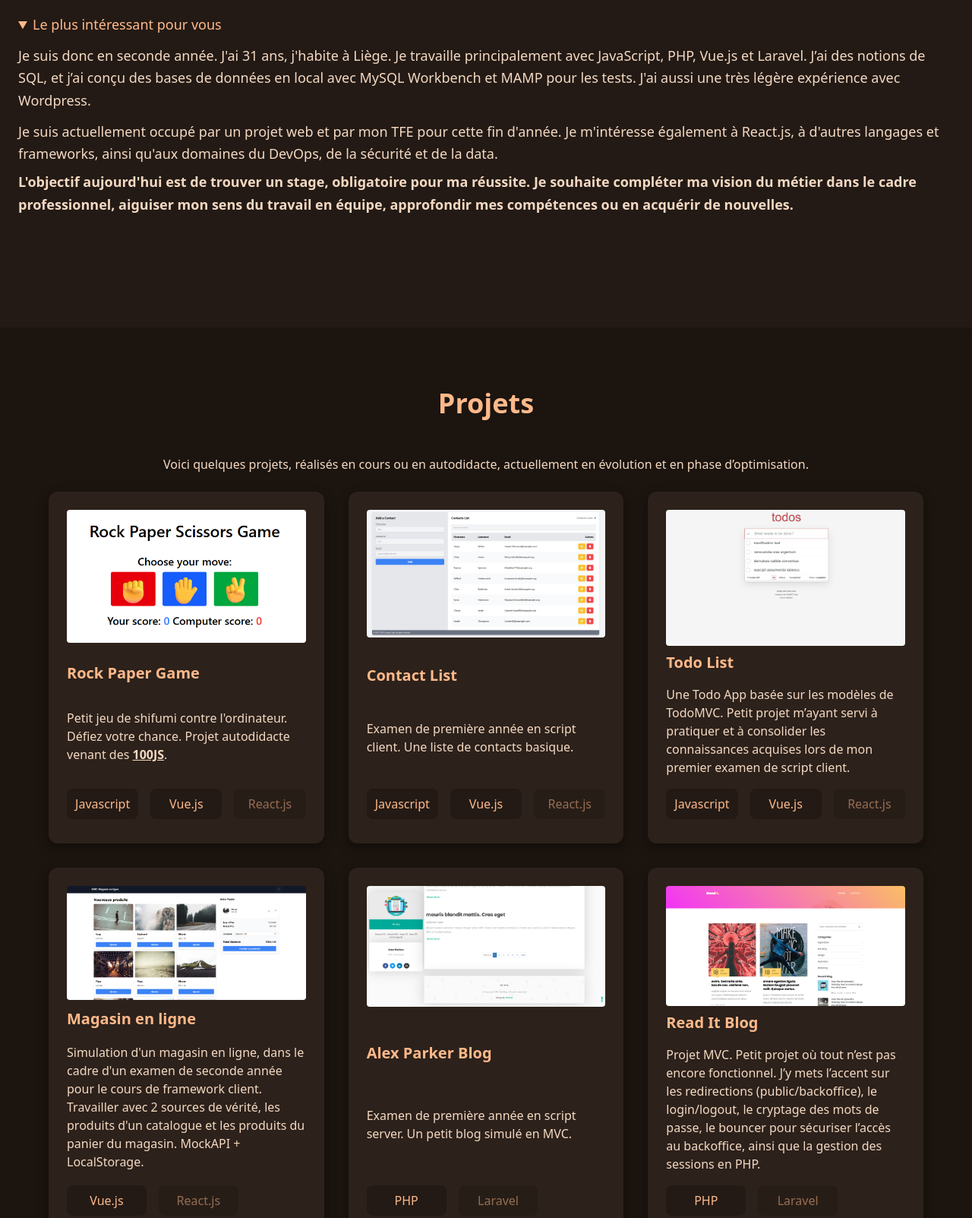
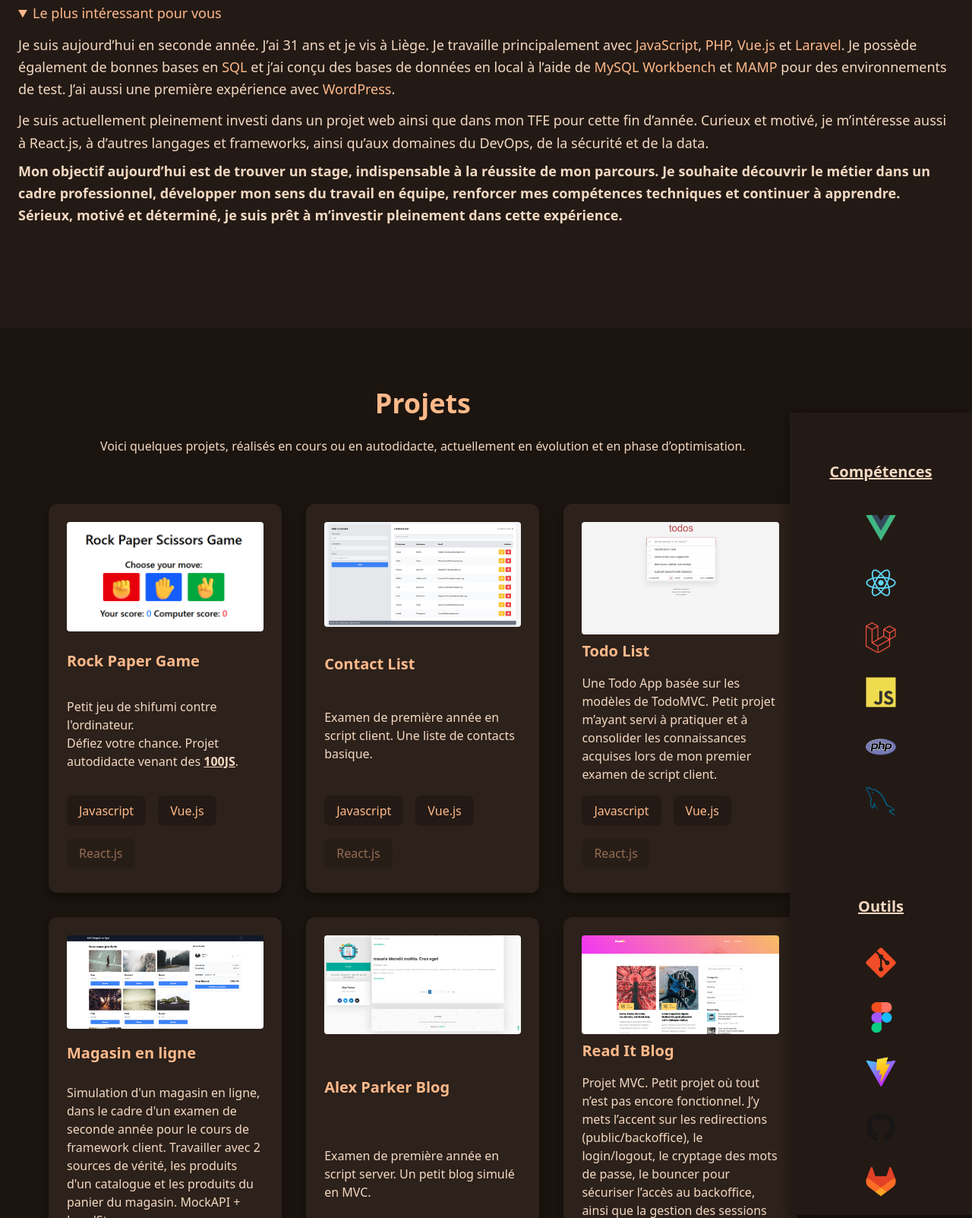
Before and after one commit to FeryLuc/Portfolio, a plain HTML site: page index.html in a window 1280 px wide. Shown: the part 1233-2836 px from the top of the page at 76% size. Drawn offline with nearby package versions, Linux system fonts and the light colour scheme.

Commit message:
Feature aside  + contenu  A propos

```diff
--- a/index.html
+++ b/index.html
@@ -85,17 +85,21 @@
           <details class="muted text-lg leading-relaxed mb-6 cursor-pointer">
             <summary class="accent">Mon point de départ</summary>
             <p class="my-3">
-              En 2021, j’ai commencé une reconversion dans le domaine du
-              développement. Une première année difficile dans les applications
-              mobiles à
+              En 2021, j’ai entamé une reconversion dans le domaine du
+              développement avec curiosité et ambition. Cette première année,
+              orientée vers les applications mobiles à
               <a
                 href="https://technifutur.be/"
                 target="_blank"
                 rel="noopener noreferrer"
                 class="underline font-medium"
                 >Technifutur</a
-              >. S’en est suivie, avec beaucoup de doutes, une année de
-              quasi-abandon avec une formation JavaScript sur
+              >, a été exigeante, mais elle m’a surtout permis de découvrir la
+              réalité du métier et de poser des bases solides.
+            </p>
+            <p>
+              La période qui a suivi a été plus introspective. Entre formations
+              JavaScript sur
               <a
                 href="https://www.udemy.com/course/javascript-the-complete-guide-2020-beginner-advanced/?couponCode=CP251118G3V2"
                 target="_blank"
@@ -103,38 +107,40 @@
                 class="underline font-medium"
                 >Udemy</a
               >
-
-              et quelques suivis sur
+              et apprentissages sur
               <a
                 href="https://www.sololearn.com/fr/profile/27474918"
                 target="_blank"
                 rel="noopener noreferrer"
                 class="underline font-medium"
                 >Sololearn</a
-              >.
+              >, j’ai continué à avancer, à mon rythme, en consolidant mes
+              connaissances et en nourrissant ma passion, malgré les doutes.
+              Cette phase m’a appris la persévérance et l’autonomie.
             </p>
           </details>
           <details class="muted text-lg leading-relaxed mb-6 cursor-pointer">
             <summary class="accent">Changement de branche</summary>
             <p class="my-3">
-              En 2023, j’ai décidé de ne pas abandonner. J’ai suivi une
-              initiation au web chez
+              En 2023, j’ai fait un choix déterminant : continuer, avec
+              conviction. J’ai suivi une initiation au web chez
               <a
                 href="https://siriusschool.be/#welcome"
                 target="_blank"
                 rel="noopener noreferrer"
                 class="underline font-medium"
                 >Sirius School</a
-              >
-              . C’était agréable, mais en termes de compétences, j’y ai perdu
-              mon temps. Je ne le savais pas encore, mais j’étais déjà trop «
-              qualifié » pour une initiation.
+              >. Cette formation m’a apporté de la clarté et surtout une
+              confirmation importante : j’avais déjà acquis un socle solide de
+              compétences. Ce moment a été révélateur : je n’étais pas en
+              retard, j’étais prêt pour aller plus loin.
             </p>
           </details>
           <details class="muted text-lg leading-relaxed mb-6 cursor-pointer">
             <summary class="accent">Décision finale</summary>
             <p class="my-3">
-              En 2024, j’opte pour passer un BES à
+              En 2024, je prends une décision claire et engagée : intégrer le
+              BES à
               <a
                 href="https://www.enseignement-pour-adultes.be/formation/bes-webdeveloper/"
                 target="_blank"
@@ -142,9 +148,12 @@
                 class="underline font-medium"
                 >l’EAFC</a
               >
-              de Fléron. C’est un diplôme de niveau bachelier en deux ans. Deux
-              ans, car on élimine tous les cours génériques pour se concentrer
-              sur les matières propres au développement.
+              de Fléron. Il s’agit d’un diplôme de niveau bachelier en deux ans,
+              pensé pour l’efficacité et la spécialisation. En supprimant les
+              cours génériques, la formation permet de se concentrer pleinement
+              sur le développement et d’approfondir les compétences techniques
+              essentielles. Ce cadre correspond parfaitement à mon profil et à
+              mes objectifs.
             </p>
           </details>
           <details
@@ -153,44 +162,152 @@
           >
             <summary class="accent">Le plus intéressant pour vous</summary>
             <p class="my-3">
-              Je suis donc en seconde année. J'ai 31 ans, j'habite à Liège. Je
-              travaille principalement avec JavaScript, PHP, Vue.js et Laravel.
-              J’ai des notions de SQL, et j’ai conçu des bases de données en
-              local avec MySQL Workbench et MAMP pour les tests. J'ai aussi une
-              très légère expérience avec Wordpress.
+              Je suis aujourd’hui en seconde année. J’ai 31 ans et je vis à
+              Liège. Je travaille principalement avec
+              <span class="accent">JavaScript</span>,
+              <span class="accent">PHP</span>,
+              <span class="accent">Vue.js</span> et
+              <span class="accent">Laravel</span>. Je possède également de
+              bonnes bases en <span class="accent">SQL</span> et j’ai conçu des
+              bases de données en local à l’aide de
+              <span class="accent">MySQL Workbench</span> et
+              <span class="accent">MAMP</span> pour des environnements de test.
+              J’ai aussi une première expérience avec
+              <span class="accent">WordPress</span>.
             </p>
             <p>
-              Je suis actuellement occupé par un projet web et par mon TFE pour
-              cette fin d'année. Je m'intéresse également à React.js, à d'autres
-              langages et frameworks, ainsi qu'aux domaines du DevOps, de la
-              sécurité et de la data.
+              Je suis actuellement pleinement investi dans un projet web ainsi
+              que dans mon TFE pour cette fin d’année. Curieux et motivé, je
+              m’intéresse aussi à React.js, à d’autres langages et frameworks,
+              ainsi qu’aux domaines du DevOps, de la sécurité et de la data.
             </p>
             <p class="my-2 font-semibold">
-              L'objectif aujourd'hui est de trouver un stage, obligatoire pour
-              ma réussite. Je souhaite compléter ma vision du métier dans le
-              cadre professionnel, aiguiser mon sens du travail en équipe,
-              approfondir mes compétences ou en acquérir de nouvelles.
+              Mon objectif aujourd’hui est de trouver un stage, indispensable à
+              la réussite de mon parcours. Je souhaite découvrir le métier dans
+              un cadre professionnel, développer mon sens du travail en équipe,
+              renforcer mes compétences techniques et continuer à apprendre.
+              Sérieux, motivé et déterminé, je suis prêt à m’investir pleinement
+              dans cette expérience.
             </p>
           </details>
         </div>
       </section>
 
       <!-- Projects Section -->
-      <section
-        id="projects"
-        class="relative z-0 min-h-screen px-6 py-20 fade-section"
-      >
-        <h3 class="text-3xl font-bold text-center mb-12 accent md:text-4xl">
+      <section id="projects" class="relative z-0 min-h-screen px-6 py-20">
+        <div class="w-4/5 mx-auto lg:mx-10">
+          <div class="fade-section text-center">
+            <h3 class="inline-block text-3xl font-bold mb-6 accent md:text-4xl">
               Projets
             </h3>
-        <p class="text-center mb-6 muted">
+            <p class="mb-16 muted">
               Voici quelques projets, réalisés en cours ou en autodidacte,
               actuellement en évolution et en phase d’optimisation.
             </p>
+          </div>
           <div
             id="projectsContainer"
             class="max-w-6xl mx-auto grid grid-cols-1 gap-8 sm:grid-cols-2 lg:grid-cols-3"
           ></div>
+        </div>
+        <aside
+          class="fade-section relative w-full mt-8 surface px-6 py-6 flex justify-center lg:flex-col lg:absolute lg:top-20 lg:right-0 lg:w-40 xl:w-60 myShadowCard"
+        >
+          <div
+            class="w-full flex flex-col flex-wrap justify-around lg:justify-center"
+          >
+            <div class="flex flex-col">
+              <h3
+                class="text-xl mb-8 lg:mb-10 lg:mt-10 text-center font-bold muted underline"
+              >
+                Compétences
+              </h3>
+              <div
+                class="flex flex-wrap gap-8 mb-6 justify-center lg:flex-col lg:mx-auto"
+              >
+                <img
+                  src="assets/Vue.js.png"
+                  alt="Logo VueJs"
+                  title="VueJs"
+                  class="w-10 h-10"
+                />
+                <img
+                  src="assets/React.png"
+                  alt="Logo React"
+                  title="React"
+                  class="w-10 h-10"
+                />
+                <img
+                  src="assets/Laravel.png"
+                  alt="Logo Laravel"
+                  title="Laravel"
+                  class="w-10 h-10"
+                />
+                <img
+                  src="assets/JavaScript.png"
+                  alt="Logo Javascript"
+                  title="JavaScript"
+                  class="w-10 h-10"
+                />
+                <img
+                  src="assets/PHP.png"
+                  alt="Logo PHP"
+                  title="PHP"
+                  class="w-10 h-10"
+                />
+                <img
+                  src="assets/MySQL.png"
+                  alt="Logo MySQL"
+                  title="MySQL"
+                  class="w-10 h-10"
+                />
+              </div>
+            </div>
+            <div class="flex flex-col">
+              <h3
+                class="text-xl mb-8 mt-8 lg:mb-10 lg:mt-20 text-center font-bold muted underline"
+              >
+                Outils
+              </h3>
+              <div class="flex gap-8 justify-center lg:flex-col lg:mx-auto">
+                <img
+                  src="assets/Git.png"
+                  alt="Logo Git"
+                  title="Git"
+                  class="w-10 h-10"
+                />
+                <img
+                  src="assets/Figma.png"
+                  alt="Logo Figma"
+                  title="Figma"
+                  class="w-10 h-10"
+                />
+                <img
+                  src="assets/Vite.js.png"
+                  alt="Logo Vite.js"
+                  title="Vite.js"
+                  class="w-10 h-10"
+                />
+                <a href="https://github.com/FeryLuc" class="block">
+                  <img
+                    src="assets/GitHub.png"
+                    alt="Logo GitHub"
+                    title="GitHub"
+                    class="w-10 h-10 cursor-pointer"
+                  />
+                </a>
+                <a href="https://gitlab.com/FeryLuc" class="block">
+                  <img
+                    src="assets/GitLab.png"
+                    alt="Logo GitLab"
+                    title="GitLab"
+                    class="w-10 h-10 cursor-pointer"
+                  />
+                </a>
+              </div>
+            </div>
+          </div>
+        </aside>
       </section>
 
       <!-- Contact Section -->
--- a/js/projects.js
+++ b/js/projects.js
@@ -1,204 +1,209 @@
 const projects = [
   {
-    title: 'Rock Paper Game',
-    img: './assets/RPSG.png',
+    title: "Rock Paper Game",
+    img: "./assets/RPSG.png",
     description: `Petit jeu de shifumi contre l'ordinateur.<br/>Défiez votre chance. Projet autodidacte venant des <a href="https://www.100jsprojects.com/" class="underline font-bold">100JS</a>.`,
     tags: [
       {
-        tech: 'Javascript',
-        demo: 'https://feryluc.github.io/Rock-Paper-Scissors/',
-        code: 'https://github.com/FeryLuc/Rock-Paper-Scissors',
+        tech: "Javascript",
+        demo: "https://feryluc.github.io/Rock-Paper-Scissors/",
+        code: "https://github.com/FeryLuc/Rock-Paper-Scissors",
       },
       {
-        tech: 'Vue.js',
-        demo: 'https://feryluc.github.io/Rock-Paper-Scissors-Vue/',
-        code: 'https://github.com/FeryLuc/Rock-Paper-Scissors-Vue',
+        tech: "Vue.js",
+        demo: "https://feryluc.github.io/Rock-Paper-Scissors-Vue/",
+        code: "https://github.com/FeryLuc/Rock-Paper-Scissors-Vue",
       },
       {
-        tech: 'React.js',
-        demo: '',
-        code: '',
+        tech: "React.js",
+        demo: "",
+        code: "",
       },
     ],
   },
   {
-    title: 'Contact List',
-    img: './assets/CL.png',
+    title: "Contact List",
+    img: "./assets/CL.png",
     description: `Examen de première année en script client.
     Une liste de contacts basique.`,
     tags: [
       {
-        tech: 'Javascript',
-        demo: 'https://feryluc.github.io/EVAL-CONTACTLIST-LUC-FERY/',
-        code: 'https://github.com/FeryLuc/EVAL-CONTACTLIST-LUC-FERY',
+        tech: "Javascript",
+        demo: "https://feryluc.github.io/EVAL-CONTACTLIST-LUC-FERY/",
+        code: "https://github.com/FeryLuc/EVAL-CONTACTLIST-LUC-FERY",
       },
       {
-        tech: 'Vue.js',
-        demo: 'https://feryluc.github.io/CONTACTLIST-VUE_TW/',
-        code: 'https://github.com/FeryLuc/CONTACTLIST-VUE_TW',
+        tech: "Vue.js",
+        demo: "https://feryluc.github.io/CONTACTLIST-VUE_TW/",
+        code: "https://github.com/FeryLuc/CONTACTLIST-VUE_TW",
       },
       {
-        tech: 'React.js',
-        demo: '',
-        code: '',
+        tech: "React.js",
+        demo: "",
+        code: "",
       },
     ],
   },
   {
-    title: 'Todo List',
-    img: './assets/Todo.png',
+    title: "Todo List",
+    img: "./assets/Todo.png",
     description: `Une Todo App basée sur les modèles de TodoMVC. Petit projet m’ayant servi à pratiquer et à consolider les connaissances acquises lors de mon premier examen de script client.`,
     tags: [
       {
-        tech: 'Javascript',
-        demo: 'https://feryluc.github.io/TODOLIST_MODERN_VANILLA_VITE_JS/',
-        code: 'https://github.com/FeryLuc/TODOLIST_MODERN_VANILLA_VITE_JS',
+        tech: "Javascript",
+        demo: "https://feryluc.github.io/TODOLIST_MODERN_VANILLA_VITE_JS/",
+        code: "https://github.com/FeryLuc/TODOLIST_MODERN_VANILLA_VITE_JS",
       },
       {
-        tech: 'Vue.js',
-        demo: 'https://feryluc.github.io/TODOLIST_VUE_CLI_MOCKAPI/',
-        code: 'https://github.com/FeryLuc/TODOLIST_VUE_CLI_MOCKAPI',
+        tech: "Vue.js",
+        demo: "https://feryluc.github.io/TODOLIST_VUE_CLI_MOCKAPI/",
+        code: "https://github.com/FeryLuc/TODOLIST_VUE_CLI_MOCKAPI",
       },
       {
-        tech: 'React.js',
-        demo: '',
-        code: '',
+        tech: "React.js",
+        demo: "",
+        code: "",
       },
     ],
   },
   {
-    title: 'Magasin en ligne',
-    img: './assets/Shop.png',
+    title: "Magasin en ligne",
+    img: "./assets/Shop.png",
     description: `Simulation d'un magasin en ligne, dans le cadre d'un examen de seconde année pour le cours de framework client. Travailler avec 2 sources de vérité, les produits d'un catalogue et les produits du panier du magasin.
     MockAPI + LocalStorage.`,
     tags: [
       {
-        tech: 'Vue.js',
-        demo: 'https://eval-magasin-en-ligne.netlify.app/',
-        code: 'https://github.com/FeryLuc/EVAL-MAGASIN_EN-LIGNE-LUC-FERY',
+        tech: "Vue.js",
+        demo: "https://eval-magasin-en-ligne.netlify.app/",
+        code: "https://github.com/FeryLuc/EVAL-MAGASIN_EN-LIGNE-LUC-FERY",
       },
       {
-        tech: 'React.js',
-        demo: '',
-        code: '',
+        tech: "React.js",
+        demo: "",
+        code: "",
       },
     ],
   },
   {
-    title: 'Alex Parker Blog',
-    img: './assets/APB.png',
+    title: "Alex Parker Blog",
+    img: "./assets/APB.png",
     description: `Examen de première année en script server.
     Un petit blog simulé en MVC.`,
     tags: [
       {
-        tech: 'PHP',
-        demo: '',
-        code: 'https://github.com/FeryLuc/EVAL-ALEX-PARKER-LUC-FERY',
+        tech: "PHP",
+        demo: "",
+        code: "https://github.com/FeryLuc/EVAL-ALEX-PARKER-LUC-FERY",
       },
       {
-        tech: 'Laravel',
-        demo: '',
-        code: '',
+        tech: "Laravel",
+        demo: "",
+        code: "",
       },
     ],
   },
   {
-    title: 'Read It Blog',
-    img: './assets/RI.png',
+    title: "Read It Blog",
+    img: "./assets/RI.png",
     description: `Projet MVC. Petit projet où tout n’est pas encore fonctionnel. J’y mets l’accent sur les redirections (public/backoffice), le login/logout, le cryptage des mots de passe, le bouncer pour sécuriser l’accès au backoffice, ainsi que la gestion des sessions en PHP.`,
     tags: [
       {
-        tech: 'PHP',
-        demo: '',
-        code: 'https://github.com/FeryLuc/READ_IT_25_26',
+        tech: "PHP",
+        demo: "",
+        code: "https://github.com/FeryLuc/READ_IT_25_26",
       },
       {
-        tech: 'Laravel',
-        demo: '',
-        code: '',
+        tech: "Laravel",
+        demo: "",
+        code: "",
       },
     ],
   },
   {
-    title: 'GitHub',
-    img: './assets/GithubProfil.png',
+    title: "GitHub",
+    img: "./assets/GithubProfil.png",
     description: `Voici ma page GitHub. Un peu chaotique, elle recense une multitude de projets en tout genre, allant d’une simple maquette à des projets front, jusqu’à des projets back.`,
     tags: [
       {
-        tech: 'Aller voir',
-        demo: '',
-        code: 'https://github.com/FeryLuc?tab=repositories',
+        tech: "Aller voir",
+        demo: "",
+        code: "https://github.com/FeryLuc?tab=repositories",
       },
     ],
   },
 ];
 // Create cards
-const container = document.querySelector('#projectsContainer');
+const container = document.querySelector("#projectsContainer");
 
 container.innerHTML = projects
   .map(
     (project) => `
-  <article class="p-6 rounded-xl card bdr myShadowCard flex flex-col justify-between">
+  <article class="p-6 rounded-xl card bdr myShadowCard flex flex-col justify-between fade-section">
     <img class="rounded" src="${project.img}" alt="${project.title}" />
 
     <h4 class="text-xl font-semibold accent my-2">${project.title}</h4>
 
     <p class="muted my-2">${project.description}</p>
 
-    <div class="tagsContainer flex gap-4 py-2 text-center">
+    <div class="tagsContainer flex gap-4 flex-wrap py-2 text-center">
       ${project.tags
         .map(
           (tag) => `
-        <div class="bdr accent rounded-lg p-2 surface transition-all duration-300 ease-in-out w-1/3">
+        <div class="bdr accent rounded-lg px-4 py-2 surface transition-all duration-300 ease-in-out">
           ${tag.tech}
           <div class="invisible">
             ${
               tag.demo
                 ? `<a href="${tag.demo}" target="_blank" rel="noopener noreferrer">DEMO</a>`
-                : ''
+                : ""
             }
-            ${tag.demo && tag.code ? ' || ' : ''}
+            ${tag.demo && tag.code ? " || " : ""}
             ${
               tag.code
                 ? `<a href="${tag.code}" target="_blank" rel="noopener noreferrer">CODE</a>`
-                : ''
+                : ""
             }
           </div>
         </div>
       `
         )
-        .join('')}
+        .join("")}
     </div>
   </article>
 `
   )
-  .join('');
+  .join("");
+
+const projectArticles = document.querySelectorAll(
+  "#projectsContainer article.fade-section"
+);
+projectArticles.forEach((article) => observer.observe(article));
 
 //Tags des projets.
-const allTagContainers = document.querySelectorAll('.tagsContainer');
+const allTagContainers = document.querySelectorAll(".tagsContainer");
 allTagContainers.forEach((tagsContainer) => {
-  const tags = tagsContainer.querySelectorAll(':scope > div');
+  const tags = tagsContainer.querySelectorAll(":scope > div");
   let openedTag = null;
 
   tags.forEach((tag) => {
-    const content = tag.querySelector('div');
-    const links = content.querySelectorAll('a');
+    const content = tag.querySelector("div");
+    const links = content.querySelectorAll("a");
     const hasValidLink = Array.from(links).some(
-      (a) => a.getAttribute('href')?.trim() !== ''
+      (a) => a.getAttribute("href")?.trim() !== ""
     );
 
     const label = tag.childNodes[0].textContent.trim();
     tag.dataset.label = label;
 
     if (!hasValidLink) {
-      tag.classList.add('cursor-not-allowed', 'opacity-50');
-      tag.dataset.disabled = 'true';
+      tag.classList.add("cursor-not-allowed", "opacity-50");
+      tag.dataset.disabled = "true";
     } else {
-      tag.classList.add('cursor-pointer');
+      tag.classList.add("cursor-pointer");
     }
 
-    tag.addEventListener('click', (e) => {
-      if (tag.dataset.disabled === 'true') {
+    tag.addEventListener("click", (e) => {
+      if (tag.dataset.disabled === "true") {
         e.preventDefault();
         return;
       }
@@ -219,14 +224,14 @@ allTagContainers.forEach((tagsContainer) => {
   });
 
   function openTag(tag) {
-    tag.querySelector('div').classList.remove('invisible');
-    tag.childNodes[0].textContent = '';
-    tag.classList.add('w-full');
+    tag.querySelector("div").classList.remove("invisible");
+    tag.childNodes[0].textContent = "";
+    tag.classList.add("w-full");
   }
 
   function closeTag(tag) {
-    tag.querySelector('div').classList.add('invisible');
+    tag.querySelector("div").classList.add("invisible");
     tag.childNodes[0].textContent = tag.dataset.label;
-    tag.classList.remove('w-full');
+    tag.classList.remove("w-full");
   }
 });
```
Also changed, not shown: js/app.js (+17 -17 lines), assets/Figma.png (added), assets/Git.png (added), assets/GitHub.png (added), assets/GitLab.png (added), assets/JavaScript.png (added), assets/Laravel.png (added), assets/MySQL.png (added), assets/PHP.png (added), assets/React.png (added), assets/Vite.js.png (added), assets/Vue.js.png (added). Lines whose indentation alone changed are shown as unchanged.
